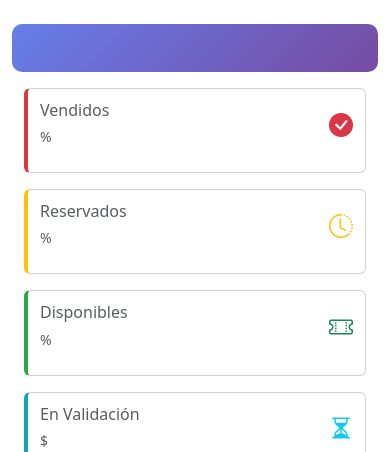
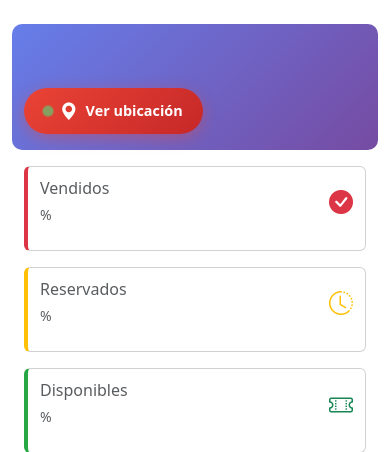
Before and after one commit to dev-erf-546/boletos, a Django app: template eventos/templates/rifas/detalle.html in a window 390 px wide; the page is wider, and only the part inside the window is pictured. Shown: the part 56-508 px from the top of that part. Run offline with Django 5.2, Linux system fonts and the light colour scheme; the template is opened without the code that fills it, so the values that code supplies are empty.

Commit message:
ubicacion

```diff
--- a/eventos/templates/rifas/detalle.html
+++ b/eventos/templates/rifas/detalle.html
@@ -399,6 +399,43 @@
             user-select: none;
         }
     }
+
+    .btn-ubicacion {
+        display: none;
+        background: linear-gradient(135deg, #ea4335 0%, #c62828 100%);
+        color: white;
+        border: none;
+        border-radius: 50px;
+        padding: 0.6rem 1.25rem;
+        font-size: 0.9rem;
+        font-weight: 600;
+        text-decoration: none;
+        box-shadow: 0 4px 15px rgba(234, 67, 53, 0.4);
+        transition: all 0.3s;
+        gap: 8px;
+        align-items: center;
+        justify-content: center;
+    }
+    .btn-ubicacion:hover, .btn-ubicacion:active {
+        color: white;
+        transform: scale(1.03);
+        box-shadow: 0 6px 20px rgba(234, 67, 53, 0.5);
+    }
+    .btn-ubicacion .bi { font-size: 1.1rem; }
+    .btn-ubicacion .pulse-dot {
+        width: 8px; height: 8px;
+        background: #4ade80;
+        border-radius: 50%;
+        animation: dotPulse 1.5s infinite;
+    }
+    @keyframes dotPulse {
+        0%, 100% { opacity: 1; transform: scale(1); }
+        50% { opacity: 0.6; transform: scale(1.4); }
+    }
+
+    @media (max-width: 991px) {
+        .btn-ubicacion { display: inline-flex; }
+    }
 </style>
 {% endblock %}
 
@@ -413,11 +450,19 @@
                 <p class="lead mb-0">{{ rifa.descripcion|truncatewords:30 }}</p>
                 {% endif %}
             </div>
-            <div class="col-md-4 text-md-end">
+            <div class="col-md-4 text-md-end mt-3 mt-md-0">
                 {% if rifa.imagen %}
                 <img src="{{ rifa.imagen.url }}" alt="{{ rifa.nombre }}"
                      class="img-fluid rounded shadow-lg" style="max-height: 200px;">
                 {% endif %}
+                <div class="mt-3">
+                    <a href="https://maps.google.com/?q=17.7573451,-92.7281494"
+                       class="btn-ubicacion" target="_blank" rel="noopener">
+                        <span class="pulse-dot"></span>
+                        <i class="bi bi-geo-alt-fill"></i>
+                        Ver ubicación
+                    </a>
+                </div>
             </div>
         </div>
     </div>
```
